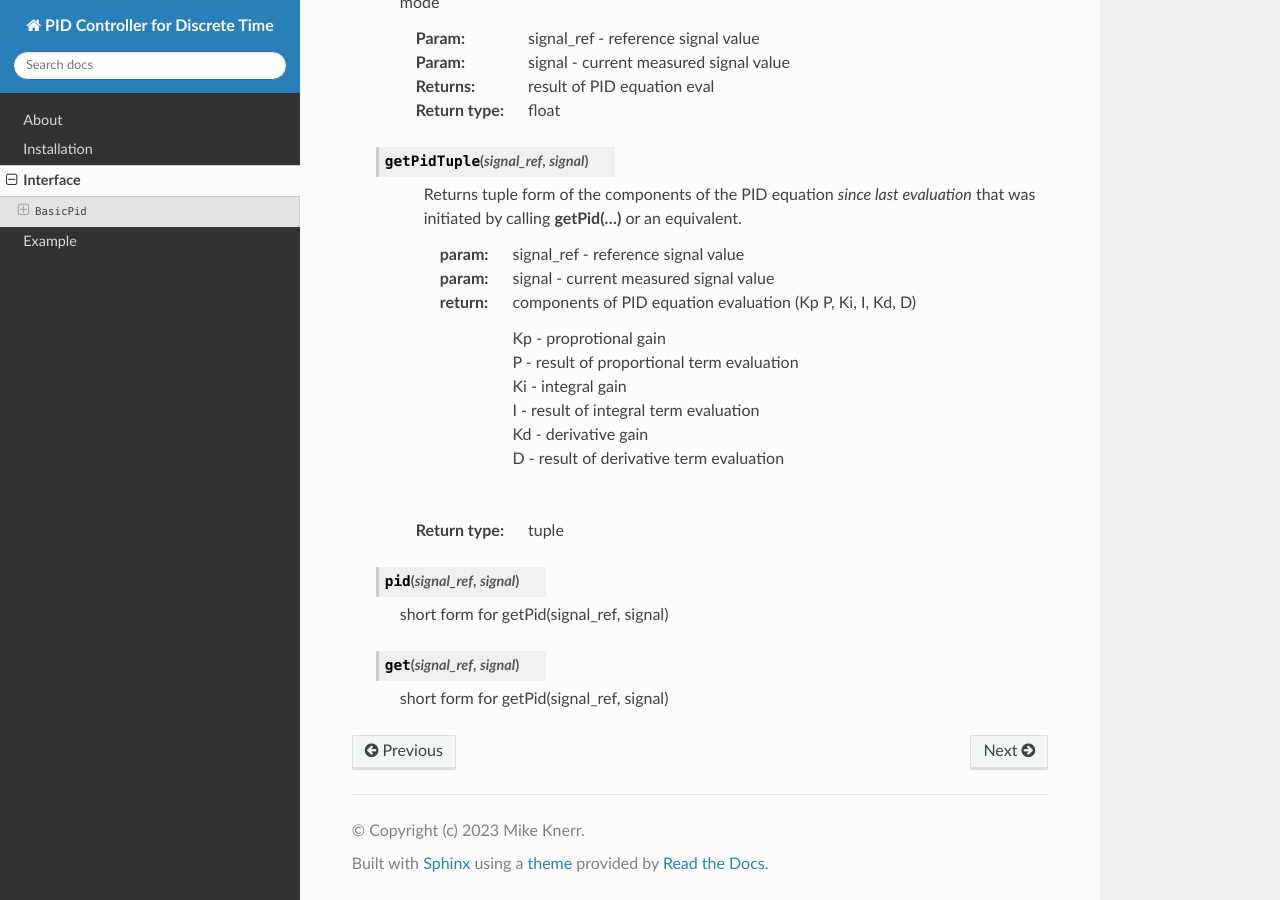
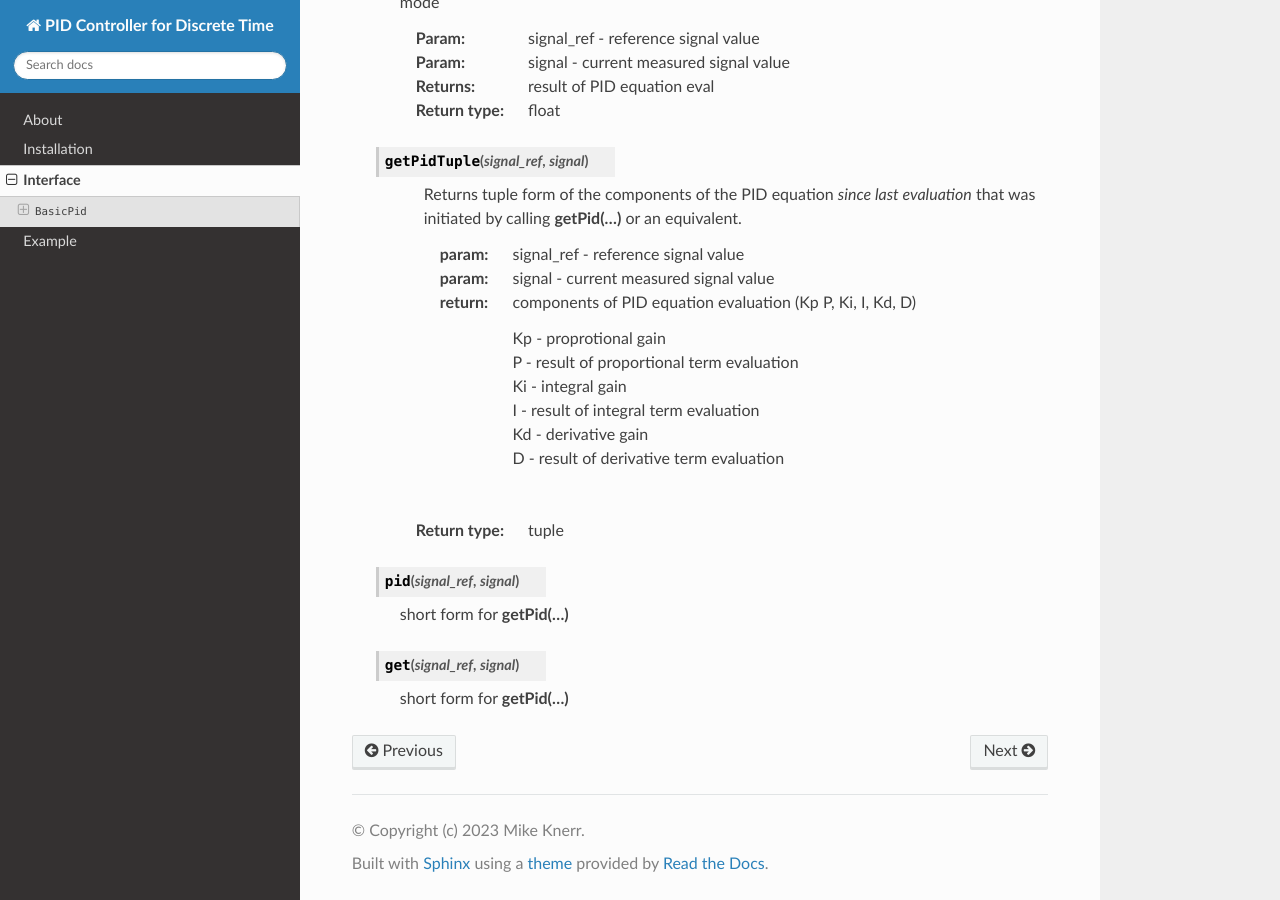
Before and after one commit to mkner/robo-pid, a Sphinx documentation site: the page built from docs/interface.rst, in a window 1280 px wide and 900 px high, scrolled down 2812 px. Built offline with Sphinx 7.4.7 and the Read the Docs theme 2.0.0, drawn with Linux system fonts in a browser that asks for light colours.

Commit message:
Update interface.rst

```diff
--- a/docs/interface.rst
+++ b/docs/interface.rst
@@ -176,9 +176,9 @@ Interface
 
  .. method::  pid(signal_ref, signal)
 
-    short form for getPid(signal_ref, signal)
+    short form for **getPid(...)**
 
 
  .. method::  get(signal_ref, signal)
 
-    short form for getPid(signal_ref, signal)
+    short form for **getPid(...)**
```
